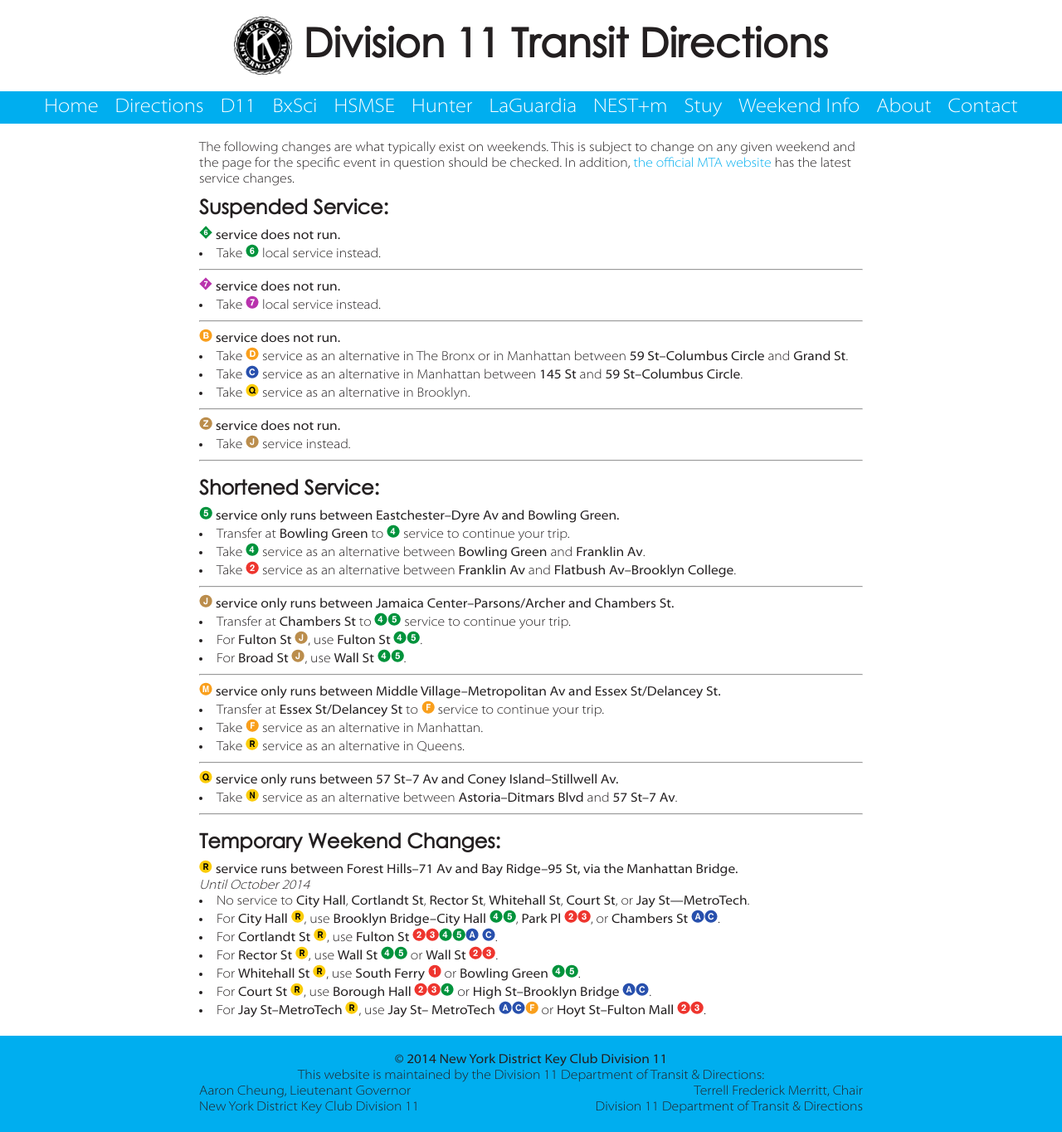
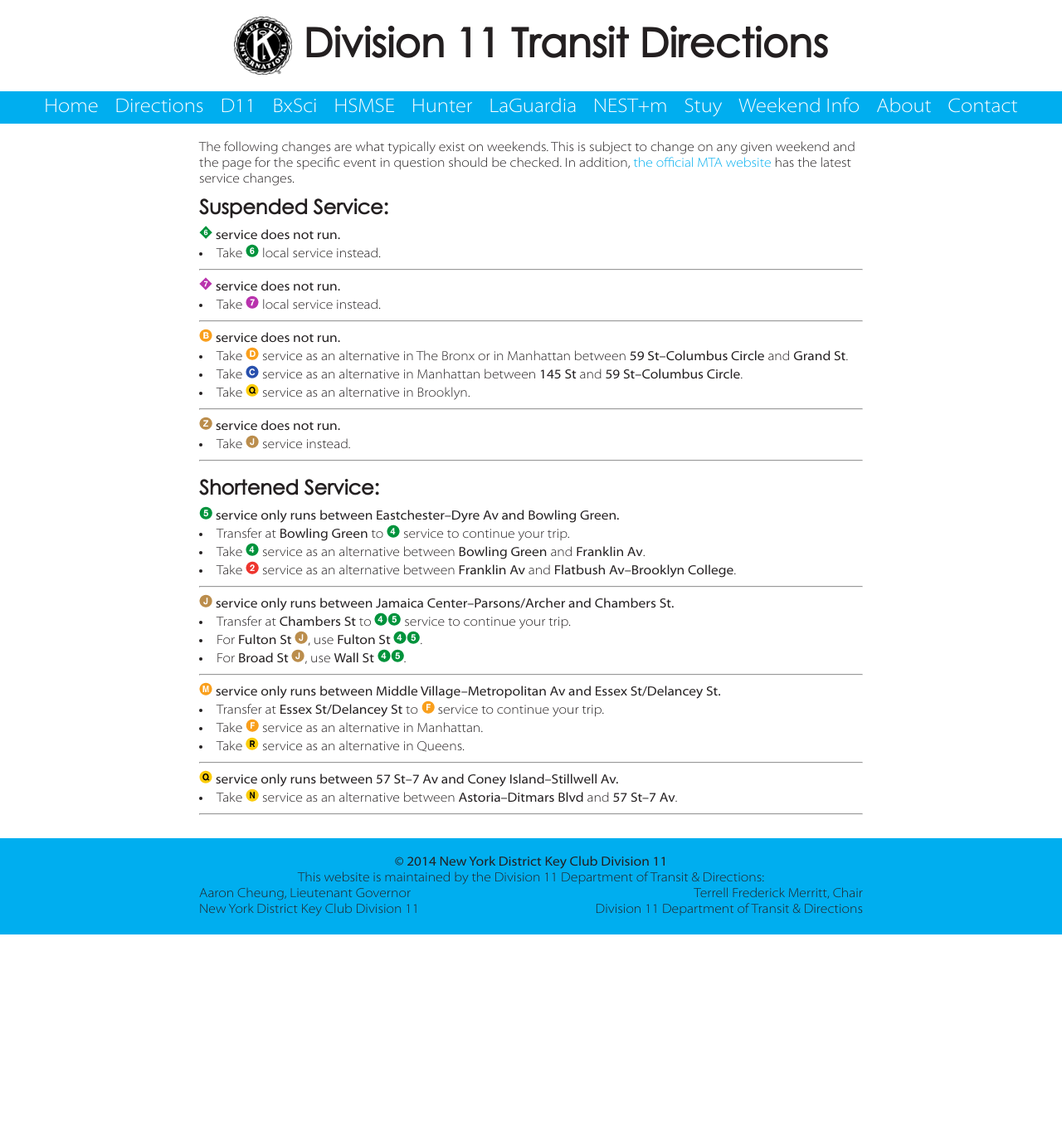
Before and after one commit to d11directions/d11directions.github.io, a Jekyll site: the page built from weekend_info/index.html, in a window 1280 px wide. Shown: the whole page at 83% size. Built offline with Jekyll 4.4.1, drawn with Linux system fonts in a browser that asks for light colours; after the commit the page ends 1126 px from its top, so only the background shows below that.

Commit message:
Update Weekend Info >> R train service changes over

```diff
--- a/weekend_info/index.html
+++ b/weekend_info/index.html
@@ -76,20 +76,3 @@ redirect_from: /weekend_information/index.html
       </li>
       <hr>
     </ul>
-
-    <h3>Temporary Weekend Changes:</h3>
-    <ul>
-      <li>
-        <strong id="R"><img src="/img/R.png" alt="(R)"> service runs between Forest Hills&ndash;71 Av and Bay Ridge&ndash;95 St, via the Manhattan Bridge.</strong><br>
-        <em>Until October 2014</em>
-        <ul>
-          <li>No service to <strong>City Hall</strong>, <strong>Cortlandt St</strong>, <strong>Rector St</strong>, <strong>Whitehall St</strong>, <strong>Court St</strong>, or <strong>Jay St&mdash;MetroTech</strong>.</li>
-          <li>For <strong>City Hall <img src="/img/R.png" alt="(R)"></strong>, use <strong>Brooklyn Bridge&ndash;City Hall <img src="/img/4.png" alt="(4)"><img src="/img/5.png" alt="(5)"></strong>, <strong>Park Pl <img src="/img/2.png" alt="(2)"><img src="/img/3.png" alt="(3)"></strong>, or <strong>Chambers St <img src="/img/A.png" alt="(A)"><img src="/img/C.png" alt="(C)"></strong>.</li>
-          <li>For <strong>Cortlandt St <img src="/img/R.png" alt="(R)"></strong>, use <strong>Fulton St <img src="/img/2.png" alt="(2)"><img src="/img/3.png" alt="(3)"><img src="/img/4.png" alt="(4)"><img src="/img/5.png" alt="(5)"><img src="/img/A.png" alt="(A)"> <img src="/img/C.png" alt="(C)"></strong>.</li>
-          <li>For <strong>Rector St <img src="/img/R.png" alt="(R)"></strong>, use <strong>Wall St <img src="/img/4.png" alt="(4)"><img src="/img/5.png" alt="(5)"></strong> or <strong>Wall St <img src="/img/2.png" alt="(2)"><img src="/img/3.png" alt="(3)"></strong>.</li>
-          <li>For <strong>Whitehall St <img src="/img/R.png" alt="(R)"></strong>, use <strong>South Ferry <img src="/img/1.png" alt="(1)"></strong> or <strong>Bowling Green <img src="/img/4.png" alt="(4)"><img src="/img/5.png" alt="(5)"></strong>.</li>
-          <li>For <strong>Court St <img src="/img/R.png" alt="(R)"></strong>, use <strong>Borough Hall <img src="/img/2.png" alt="(2)"><img src="/img/3.png" alt="(3)"><img src="/img/4.png" alt="(4)"></strong> or <strong>High St&ndash;Brooklyn Bridge <img src="/img/A.png" alt="(A)"><img src="/img/C.png" alt="(C)"></strong>.</li>
-          <li>For <strong>Jay St&ndash;MetroTech <img src="/img/R.png" alt="(R)"></strong>, use <strong>Jay St&ndash; MetroTech <img src="/img/A.png" alt="(A)"><img src="/img/C.png" alt="(C)"><img src="/img/F.png" alt="(F)"></strong> or <strong>Hoyt St&ndash;Fulton Mall <img src="/img/2.png" alt="(2)"><img src="/img/3.png" alt="(3)"></strong>.</li>
-        </ul>
-      </li>
-    </ul>
```
